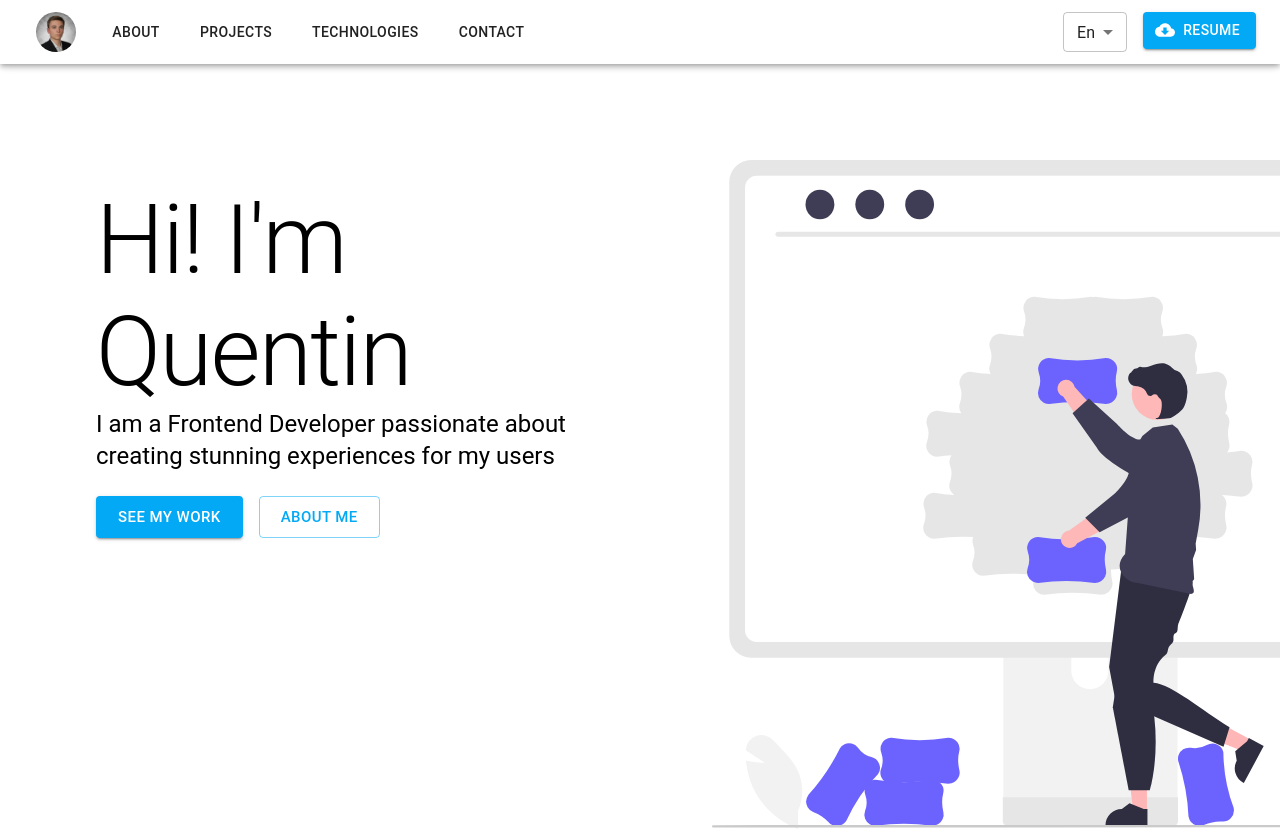
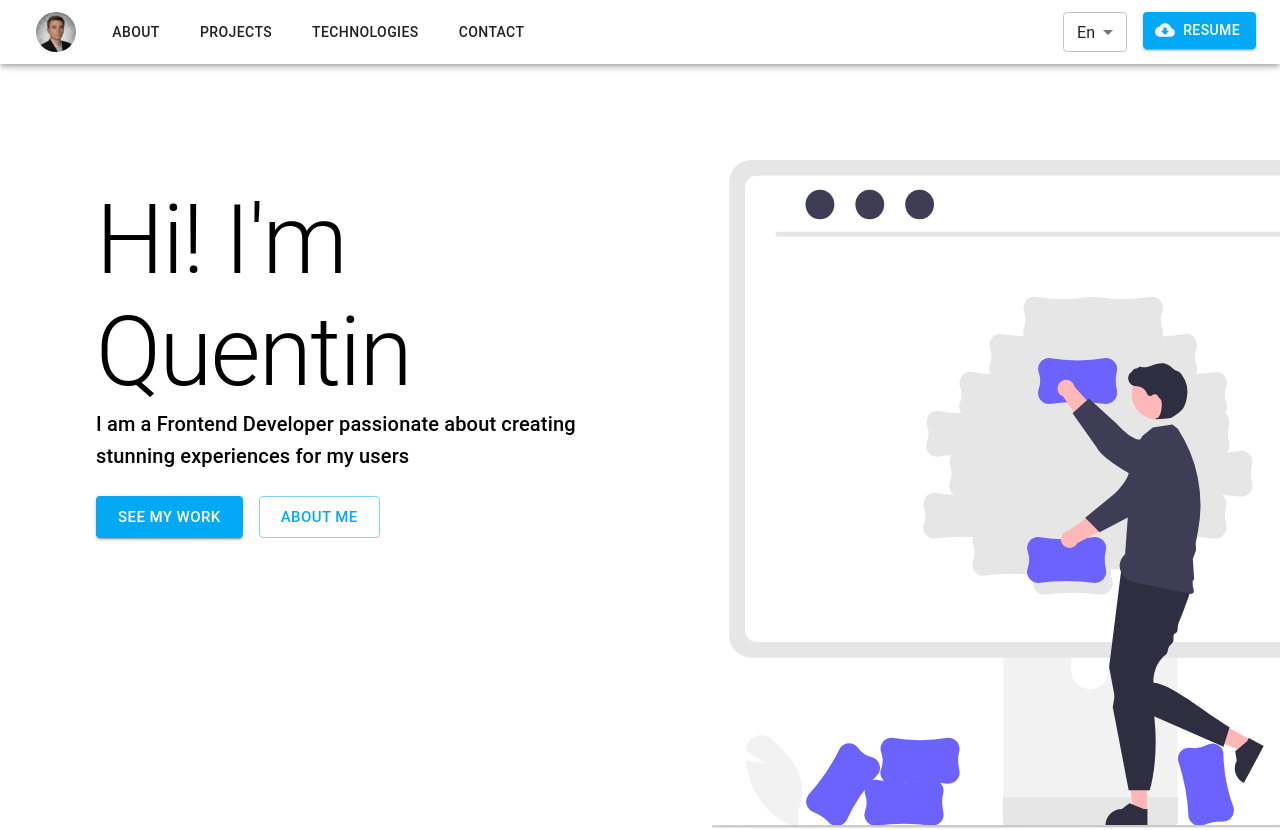
Before and after one commit to couvq/Portfolio-Site-V.2, a React (Create React App) app in the folder portfolio-site-v2/: page / in a window 1280 px wide. Shown: the top 830 px of the page. Built offline with nearby package versions, Linux system fonts and the light colour scheme.

Commit message:
updated styling for hero section, looks a lot better now

```diff
--- a/portfolio-site-v2/src/components/Hero/Hero.js
+++ b/portfolio-site-v2/src/components/Hero/Hero.js
@@ -26,7 +26,7 @@ const Hero = ({ language }) => {
     >
       <Stack direction="row" spacing={isMediumScreen ? 10 : 80}>
         <div style={{ position: "absolute" }}>
-          <Box sx={{ padding: '1.5rem',width: '30rem'}}>
+          <Box sx={{ padding: '1.5rem',width: '30rem', backgroundColor: 'rgba(0,0,0,. 5)'}}>
           <HeroText language={language} />
           <HeroButtons language={language} />
           </Box>
--- a/portfolio-site-v2/src/components/Hero/HeroText.js
+++ b/portfolio-site-v2/src/components/Hero/HeroText.js
@@ -29,7 +29,7 @@ useEffect(() => {
   return (
     <>
         <Typography variant='h1'>{text[0]}</Typography>
-        <Typography variant='h5'>{text[1]}</Typography>
+        <Typography variant='h6'>{text[1]}</Typography>
     </>
   );
 }
```
